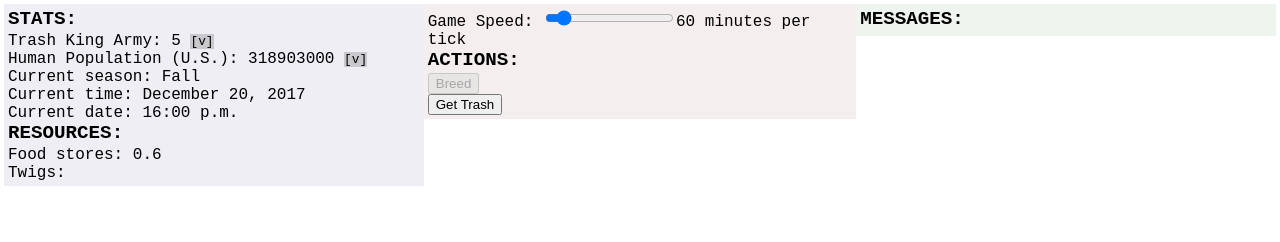
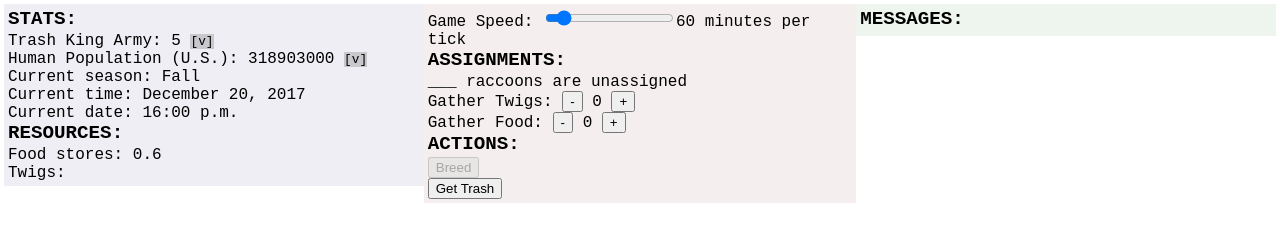
Before and after one commit to whymog/trash-kings, a plain HTML site: page index.html in a window 1280 px wide. Drawn offline with nearby package versions, Linux system fonts and the light colour scheme.

Commit message:
Created basic UI skeleton for assigning raccoons to tasks

```diff
--- a/index.html
+++ b/index.html
@@ -65,6 +65,23 @@
 			<div id="speedControl">
 				Game Speed: <input class="speedControl" type="range" min="0" max="600" value="30"></input><span class="speedControl display"></span>
 			</div>
+			<div class="assignments">
+				<span class="paneTitle">ASSIGNMENTS:</span>
+				<div class="numUnassigned">___ raccoons are unassigned</div>
+				<!-- Assignment System Mockup: Still a work in progress! -->
+				<div class="assignment gatherTwigs">
+					<span>Gather Twigs: </span>
+					<button class="decrementAssignees">-</button>
+					<span class="numAssignees">0</span>
+					<button class="incrementAssignees">+</button>
+				</div>
+				<div class="assignment gatherFood">
+					<span>Gather Food: </span>
+					<button class="decrementAssignees">-</button>
+					<span class="numAssignees">0</span>
+					<button class="incrementAssignees">+</button>
+				</div>
+			</div>
 			<div class="actions">
 				<span class="paneTitle">ACTIONS:</span>
 				<div class="action breed">
```
